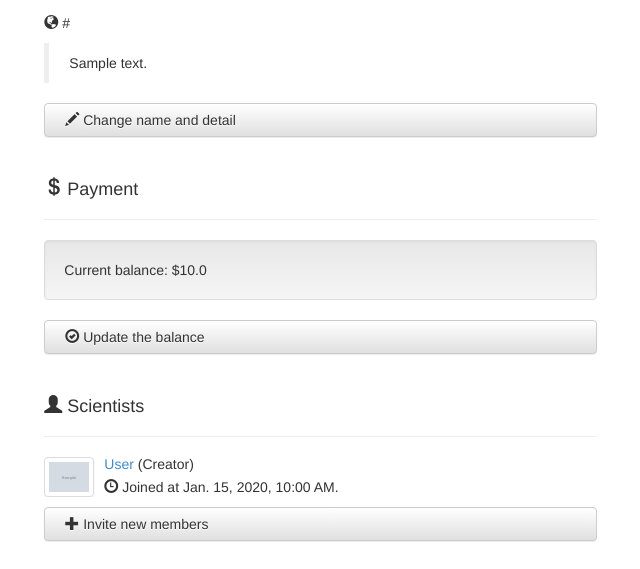
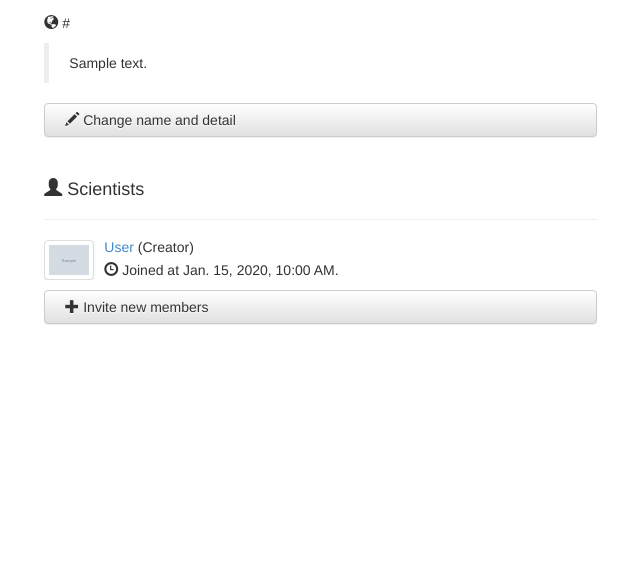
Before and after one commit to andytwoods/CloudXperiment, a Django app: page /lab/1/sample/detail/ in a window 1280 px wide. Shown: the part 231-800 px from the top of the page, without its empty margins (174-814 px from the left). Run offline with Django 3.2, Linux system fonts and the light colour scheme; a user stored in the database is signed in; tables that the repository leaves empty hold one stand-in row (values such as "Sample post"); grey boxes marked "Sample" are stand-in pictures; data that the repository does not hold is empty; parts of the project's set-up code (start-up, migrations or seed data) failed here and were passed over; some libraries are stand-ins or nearby versions.

```diff
--- a/xperiment/balancer/views.py
+++ b/xperiment/balancer/views.py
@@ -171,7 +171,7 @@ def rand_from_balancer(group_id, variation=.2):
         })
         total += item.count
 
-    if len(counts) is 0:
+    if len(counts) == 0:
         return None
 
     least = 100
--- a/xperiment/experiment/views.py
+++ b/xperiment/experiment/views.py
@@ -864,7 +864,7 @@ def data(request, expt_id=None, uuid=None):
     if text is None:
         return JsonResponse({'error': 'not given "data" parameter holding your data to save'}, status=400)
 
-    if len(text) is 0:
+    if len(text) == 0:
         return JsonResponse({'error': '"data" parameter holds no data!'}, status=400)
 
     try:
--- a/xperiment/requirements/base.txt
+++ b/xperiment/requirements/base.txt
@@ -18,10 +18,9 @@ zappa==0.51.0
 unicodecsv==0.14.1
 awesome-slugify==1.6.5
 django-admin-row-actions==0.0.5
-
 psycopg2==2.8.5
 django-storages==1.9.1
 brotlipy==0.7.0
 django-debug-toolbar==2.2
-zappa-django-utils==0.4.1
+django_s3_sqlite==0.0.3
 awscli==1.18.37
--- a/xperiment/templates/lab/lab_detail.html
+++ b/xperiment/templates/lab/lab_detail.html
@@ -58,30 +58,6 @@
                         {% endif %}
                     </div>
                     <!-- End of lab bio -->
-
-                    <!-- Payment -->
-                    <div class="profile-payment">
-                        <div class="page-header">
-                            <h4>
-                                <i class="glyphicon glyphicon-usd"></i>
-                                {% trans "Payment" %}
-                            </h4>
-                        </div>
-                        <div class="well">
-                            Current balance: ${{ lab.balance }}
-                        </div>
-
-                        {% if user == lab.creator %}
-                            <div class="lab-actions">
-                                <a href="{% url "payment" lab.id %}" class="btn btn-default btn-block">
-                                    <i class="glyphicon glyphicon-ok-circle"></i>
-                                    {% trans "Update the balance" %}
-                                </a>
-                            </div>
-                        {% endif %}
-
-                    </div>
-                    <!-- End of payment -->
 
                     <!-- Members -->
                     <div class="lab-labs">
--- a/xperiment/xperiment/settings/base.py
+++ b/xperiment/xperiment/settings/base.py
@@ -232,7 +232,6 @@ THIRD_PARTY_APPS = (
     'el_pagination',
     'corsheaders',
     'storages',
-    'zappa_django_utils',
 )
 
 # Apps specific for this project go here.
@@ -243,7 +242,6 @@ LOCAL_APPS = (
     'attachment',
     'experiment',
     'balancer',
-
 )
 
 # See: https://docs.djangoproject.com/en/dev/ref/settings/#installed-apps
```
Also changed, not shown: xperiment/xperiment/settings/production.py (+5 -3 lines), 3 other files.
